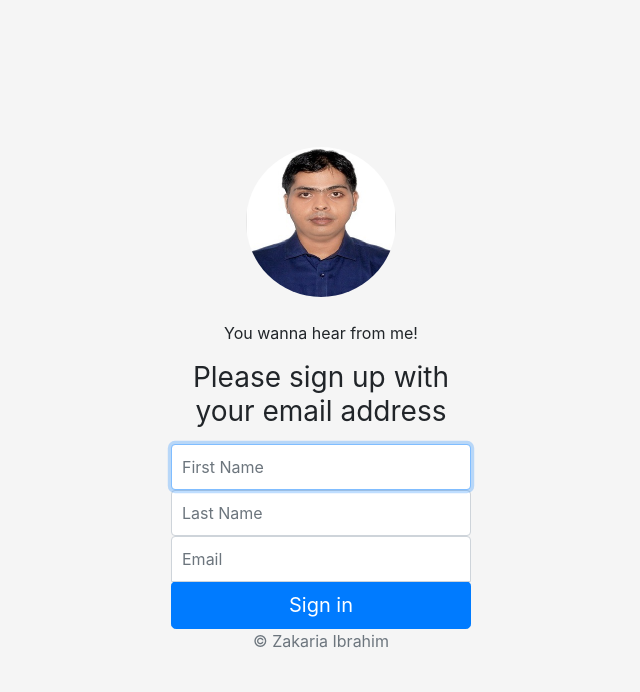
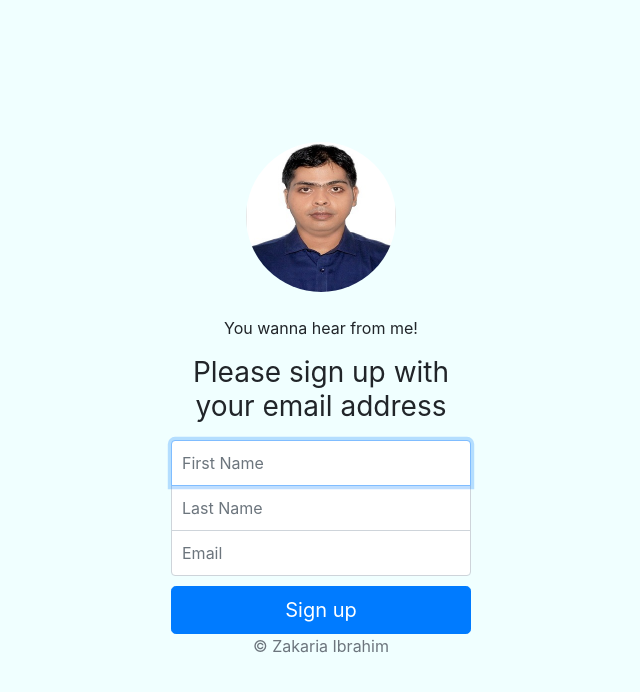
Before and after one commit to zakaria-akash/sign-up-app-node-express-bootstrap4, a website: page signup.html in a window 1280 px wide. Shown: the whole page, without its empty margins (319-959 px from the left). Drawn offline with nearby package versions, Linux system fonts and the light colour scheme.

Commit message:
adding public folder as an static source for resources; setup the app.js file to access resources from public folder; refractoring some css for sign-up page

```diff
--- a/app.js
+++ b/app.js
@@ -3,6 +3,8 @@ const bodyParser = require("body-parser");
 const request = require("request");
 
 const app = express();
+
+app.use(express.static("public"));
 
 app.use(bodyParser.urlencoded({ extended: true }));
 
--- a/signup.css
+++ b/public/css/signup.css
@@ -15,7 +15,7 @@ body {
   justify-content: center;
   padding-top: 40px;
   padding-bottom: 40px;
-  background-color: #f5f5f5;
+  background-color: azure;
 }
 
 .form-signin {
@@ -40,12 +40,16 @@ body {
 .form-signin .form-control:focus {
   z-index: 2;
 }
-.form-signin input[type="email"] {
+.top {
   margin-bottom: -1px;
   border-bottom-right-radius: 0;
   border-bottom-left-radius: 0;
 }
-.form-signin input[type="password"] {
+.middle {
+  border-radius: 0;
+  margin-bottom: -1px;
+}
+.bottom {
   margin-bottom: 10px;
   border-top-left-radius: 0;
   border-top-right-radius: 0;
--- a/signup.html
+++ b/signup.html
@@ -17,7 +17,7 @@
             crossorigin="anonymous">
 
         <!-- Custom styles for this template -->
-        <link href="signup.css" rel="stylesheet">
+        <link href="css/signup.css" rel="stylesheet">
     </head>
 
     <body class="text-center">
@@ -29,15 +29,15 @@
             <h1 class="h3 mb-3 font-weight-normal">Please sign up with your
                 email address</h1>
 
-            <input type="text" class="form-control" placeholder="First Name"
+            <input type="text" class="form-control top" placeholder="First Name"
                 required autofocus>
-            <input type="text" class="form-control" placeholder="Last Name"
+            <input type="text" class="form-control middle" placeholder="Last Name"
                 required>
-            <input type="email" class="form-control" placeholder="Email"
+            <input type="email" class="form-control bottom" placeholder="Email"
                 required>
-
+            <!-- <textarea class="form-control" placeholder="Your Message" rows="5" required></textarea> -->
             <button class="btn btn-lg btn-primary btn-block" type="submit">Sign
-                in</button>
+                up</button>
             <a class="mt-5 mb-3 text-muted"
                 href="https://github.com/zakaria-akash" target="_blank">&copy;
                 Zakaria Ibrahim</a>
```
Also changed, not shown: public/images/MyPhoto.jpg (renamed from images/MyPhoto.jpg).
